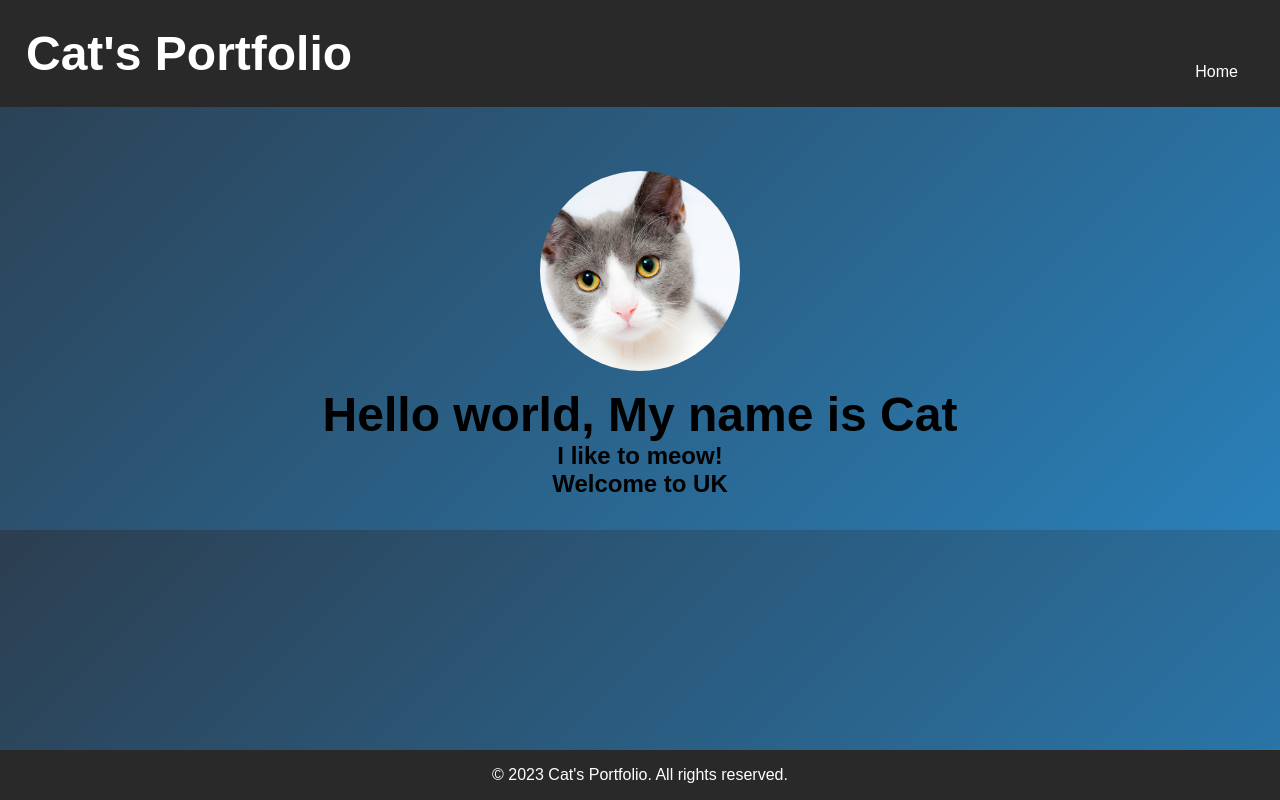
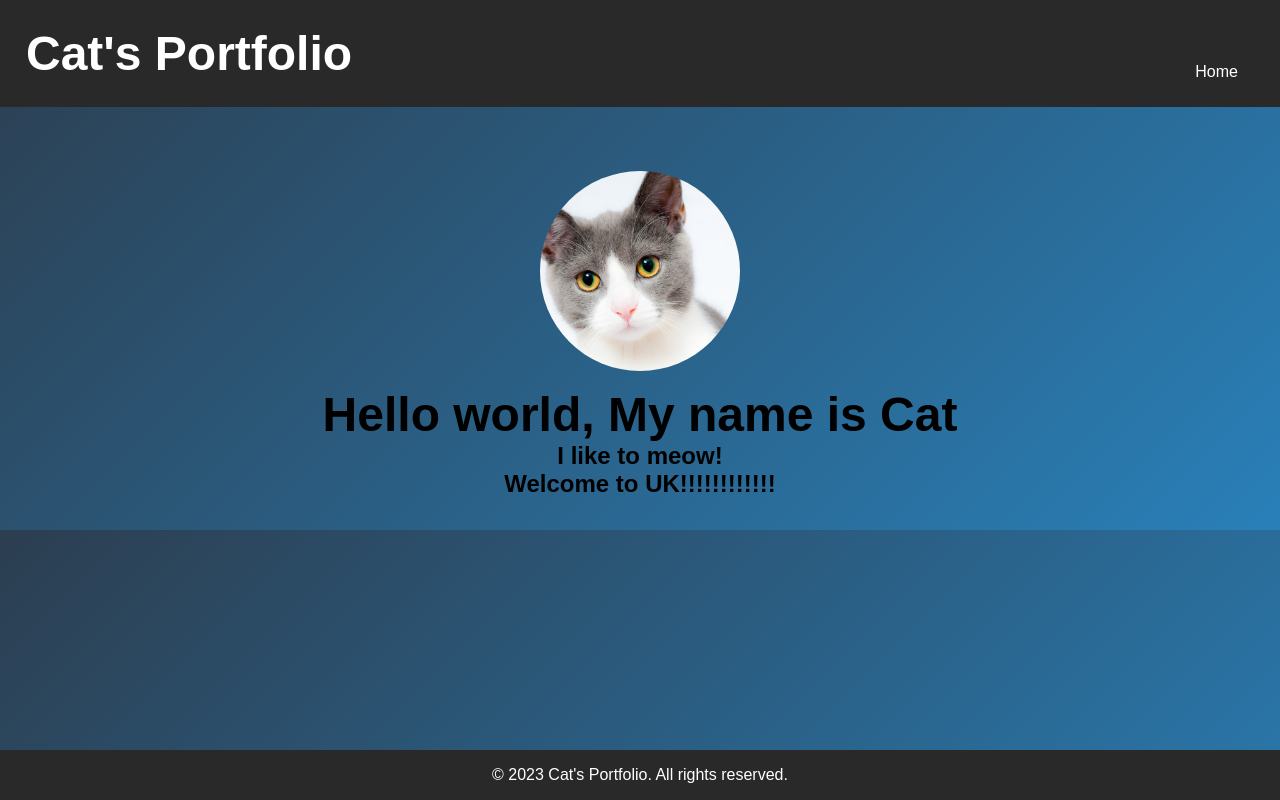
Before and after one commit to Hunter-Abshire/Cathacks-X-Git-Workshop, a plain HTML site: page index.html in a window 1280 px wide. Drawn offline with Linux system fonts and the light colour scheme.

Commit message:
added exclamations

```diff
--- a/index.html
+++ b/index.html
@@ -24,7 +24,7 @@
       <img src="img.jpg" alt="Cat's Profile Picture">
       <h1>Hello world, My name is Cat</h1>
 	<h2> I like to meow!</h2>
-    	<h2>Welcome to UK</h2>
+    	<h2>Welcome to UK!!!!!!!!!!!!</h2>
 	</main>
 
     <footer>
```
